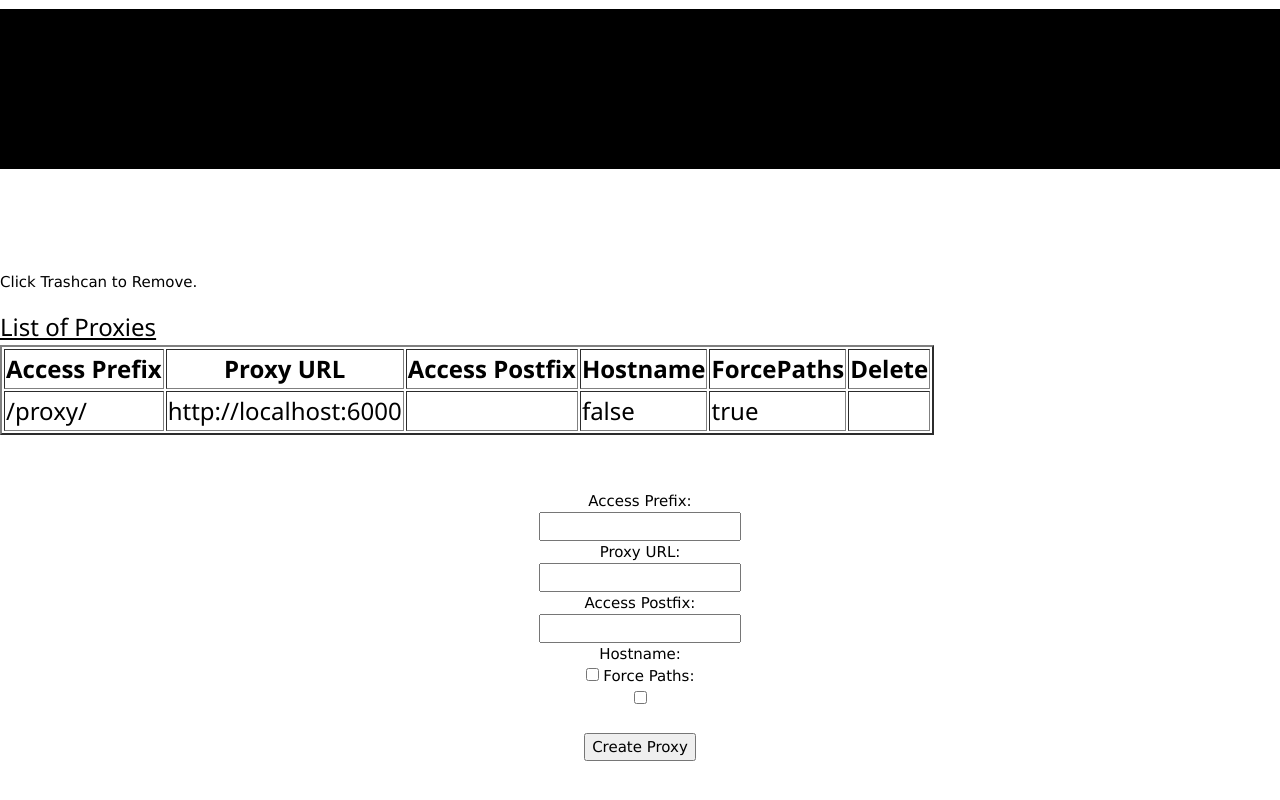
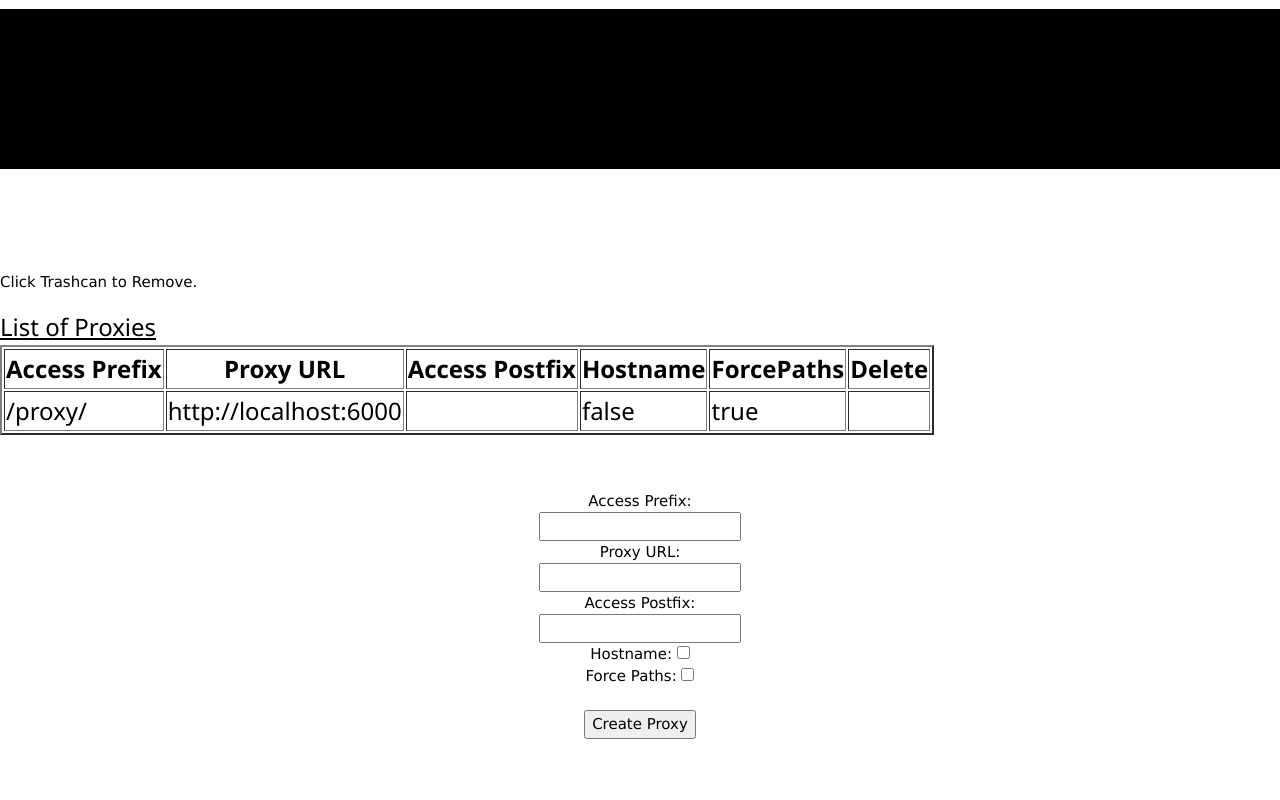
Before and after one commit to Masong19hippows/go-website, a plain HTML site: page proxy/web/index.html in a window 1280 px wide. Shown: the part 2318-3118 px from the top of the page. Drawn offline with nearby package versions, Linux system fonts and the light colour scheme; files that its build step writes are made by us from their sources; files whose address does not match are found by name.

```diff
--- a/proxy/web/index.html
+++ b/proxy/web/index.html
@@ -129,11 +129,11 @@ td:hover {
     <label for="postfix">Access Postfix:</label><br>
     <input type="text" id="postfix" name="postfix"><br>
 
-    <label for="hostname">Hostname:</label><br>
-    <input type="checkbox" id="hostname" name="hostname">
+    <label for="hostname">Hostname:</label>
+    <input type="checkbox" id="hostname" name="hostname"><br>
 
-    <label for="forcepaths">Force Paths:</label><br>
-    <input type="checkbox" id="forcepaths" name="forcepaths">
+    <label for="forcepaths">Force Paths:</label>
+    <input type="checkbox" id="forcepaths" name="forcepaths"><br>
 
     <div class="container">
       <br>
```
